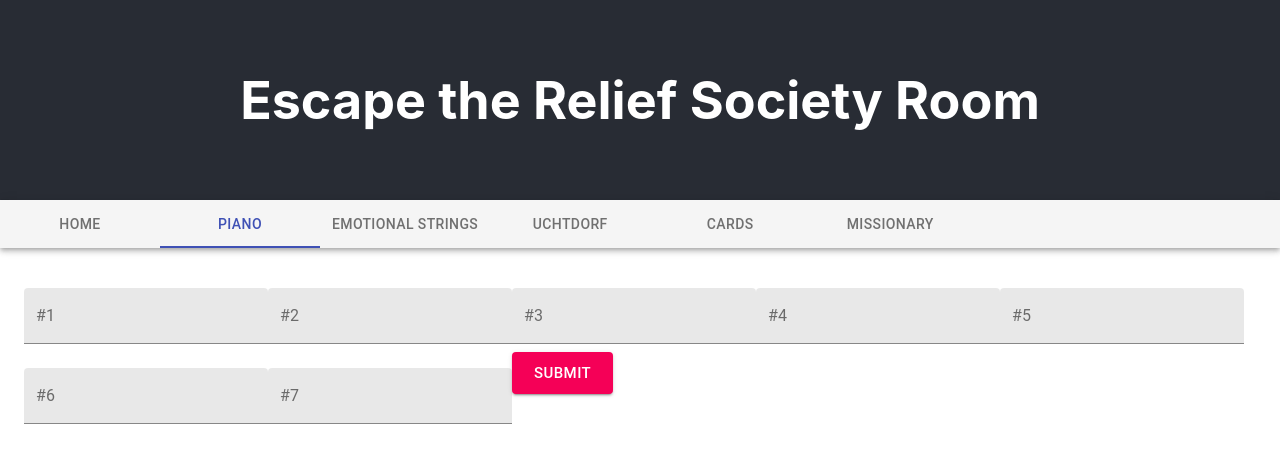
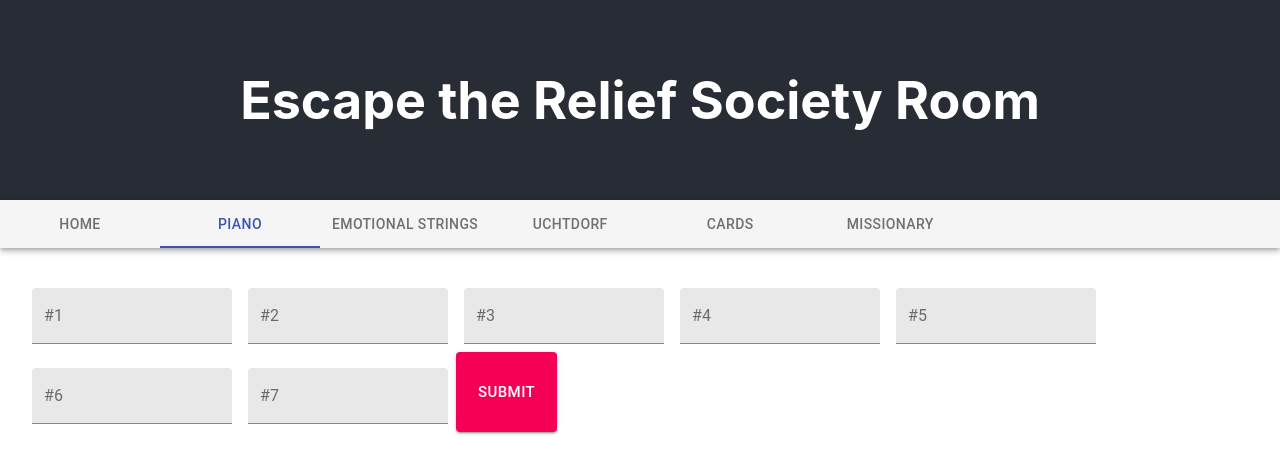
Before and after one commit to nathguen/em-escape-room, a React (Create React App) app: page / in a window 1280 px wide. Both pictures are taken after a click on the tab "PIANO". Shown: the top 474 px of the page. Built offline with nearby package versions, Linux system fonts and the light colour scheme.

Commit message:
Added Styles and fixed checkAnswers

```diff
--- a/src/Components/PianoTab/index.tsx
+++ b/src/Components/PianoTab/index.tsx
@@ -1,14 +1,34 @@
 import React from 'react';
 import TextField from '@material-ui/core/TextField';
-import { Button } from '@material-ui/core';
+import { Button, Theme, makeStyles, createStyles } from '@material-ui/core';
 
 
 interface State {
     input: string;
 }
 
+const useStyles = makeStyles((theme: Theme) =>
+  createStyles({
+    container: {
+      display: 'flex',
+      flexWrap: 'wrap',
+    },
+    textField: {
+      marginLeft: theme.spacing(1),
+      marginRight: theme.spacing(1),
+      width: 200,
+      color: 'red',
+    },
+    color: {
+        color: 'red',
+    }
+  }),
+);
+
 
 export default function PianoTab() {
+
+    const classes = useStyles();
 
     const [value1, setValue1] = React.useState<State>({ input: '' })
     const [value2, setValue2] = React.useState<State>({ input: '' })
@@ -21,6 +41,9 @@ export default function PianoTab() {
     const [correct, showCorrect] = React.useState(false)
     const [again, tryAgain] = React.useState(false)
     const [none, noneCorrect] = React.useState(false)
+
+    const correctAnswers = 'GAEDFBC';
+    var allInput = value1.input + value2.input + value3.input + value4.input + value5.input + value6.input + value7.input;
 
 
     const handleChange1 = (input: keyof State) => (event: React.ChangeEvent<HTMLInputElement>) => {
@@ -46,16 +69,28 @@ export default function PianoTab() {
     };
 
     const checkAnswers = () => {
-        if(value1.input === 'G' || value2.input === 'A' || value3.input === 'E' || value4.input === 'D' || value5.input === 'F' || value6.input === 'B' || value7.input === 'C'){
-            tryAgain(true)
-            noneCorrect(false)
-        }
-        if(value1.input === 'G' && value2.input === 'A' && value3.input === 'E' && value4.input === 'D' && value5.input === 'F' && value6.input === 'B' && value7.input === 'C'){
+        console.log(allInput);
+        var splitAnswers = correctAnswers.split('');
+        var i = 0;
+        var countCorrect = 0;
+        splitAnswers.forEach(e => {
+            if(e === allInput[i]){
+                countCorrect++;
+
+            }
+            i++;
+            if(countCorrect > 0 && countCorrect < 7){
+                tryAgain(true)
+                noneCorrect(false)
+            }
+
+        })
+        if(correctAnswers === allInput){
             tryAgain(false)
             noneCorrect(false)
             showCorrect(true)
         }
-        else{
+        if(countCorrect === 0)  {
             noneCorrect(true)
         }
 
@@ -63,11 +98,12 @@ export default function PianoTab() {
     }
 
     return (
-        <div>
+        <div className={classes.container} >
             <TextField
                 id="filled-name"
                 label="#1"
                 placeholder="Type here"
+                className={classes.textField}
                 value={value1.input}
                 onChange={handleChange1('input')}
                 margin="normal"
@@ -78,6 +114,7 @@ export default function PianoTab() {
                 id="filled-name"
                 label="#2"
                 placeholder="Type here"
+                className={classes.textField}
                 value={value2.input}
                 onChange={handleChange2('input')}
                 margin="normal"
@@ -88,6 +125,7 @@ export default function PianoTab() {
                 id="filled-name"
                 label="#3"
                 placeholder="Type here"
+                className={classes.textField}
                 value={value3.input}
                 onChange={handleChange3('input')}
                 margin="normal"
@@ -98,6 +136,7 @@ export default function PianoTab() {
                 id="filled-name"
                 label="#4"
                 placeholder="Type here"
+                className={classes.textField}
                 value={value4.input}
                 onChange={handleChange4('input')}
                 margin="normal"
@@ -108,6 +147,7 @@ export default function PianoTab() {
                 id="filled-name"
                 label="#5"
                 placeholder="Type here"
+                className={classes.textField}
                 value={value5.input}
                 onChange={handleChange5('input')}
                 margin="normal"
@@ -118,6 +158,7 @@ export default function PianoTab() {
                 id="filled-name"
                 label="#6"
                 placeholder="Type here"
+                className={classes.textField}
                 value={value6.input}
                 onChange={handleChange6('input')}
                 margin="normal"
@@ -128,6 +169,7 @@ export default function PianoTab() {
                 id="filled-name"
                 label="#7"
                 placeholder="Type here"
+                className={classes.textField}
                 value={value7.input}
                 onChange={handleChange7('input')}
                 margin="normal"
```
